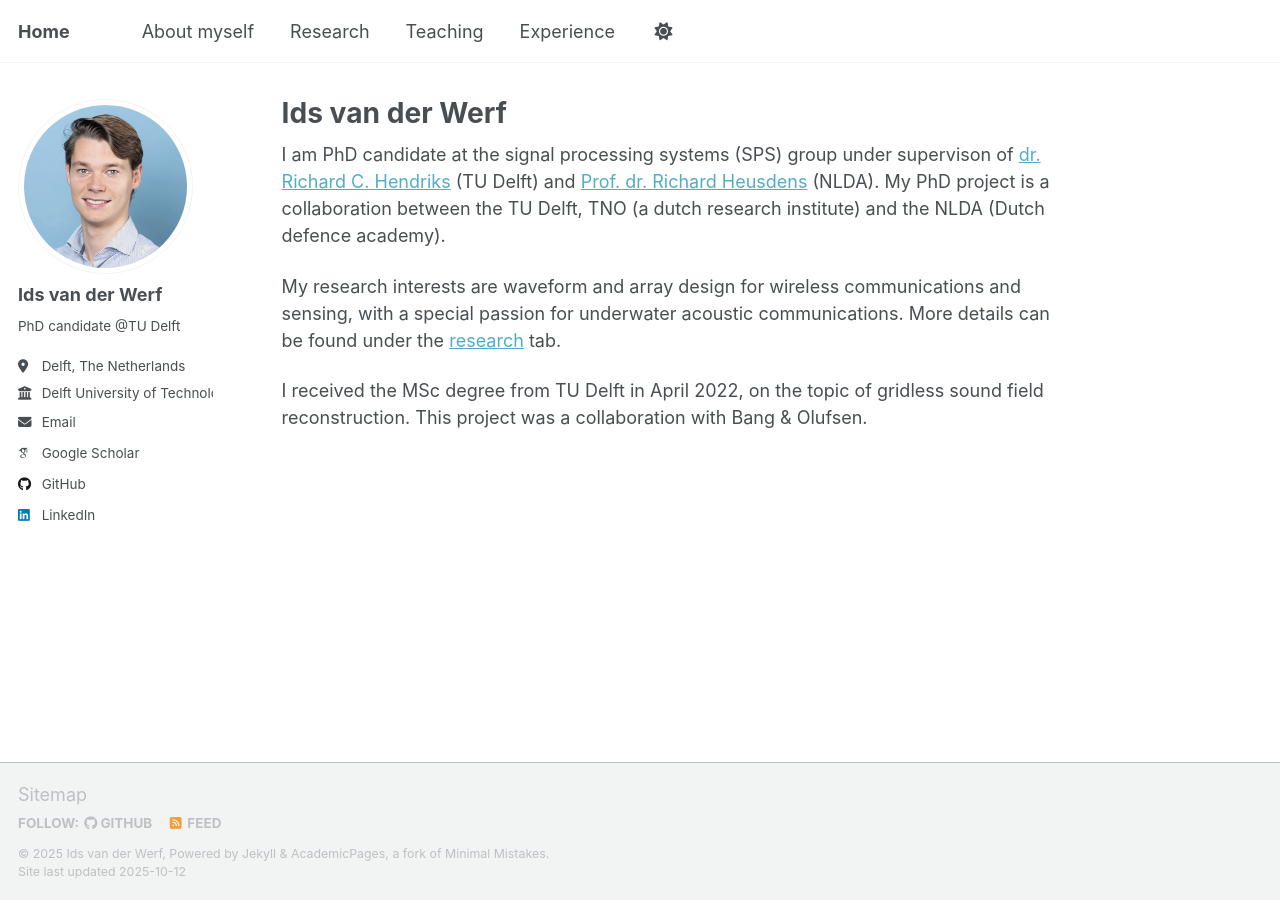
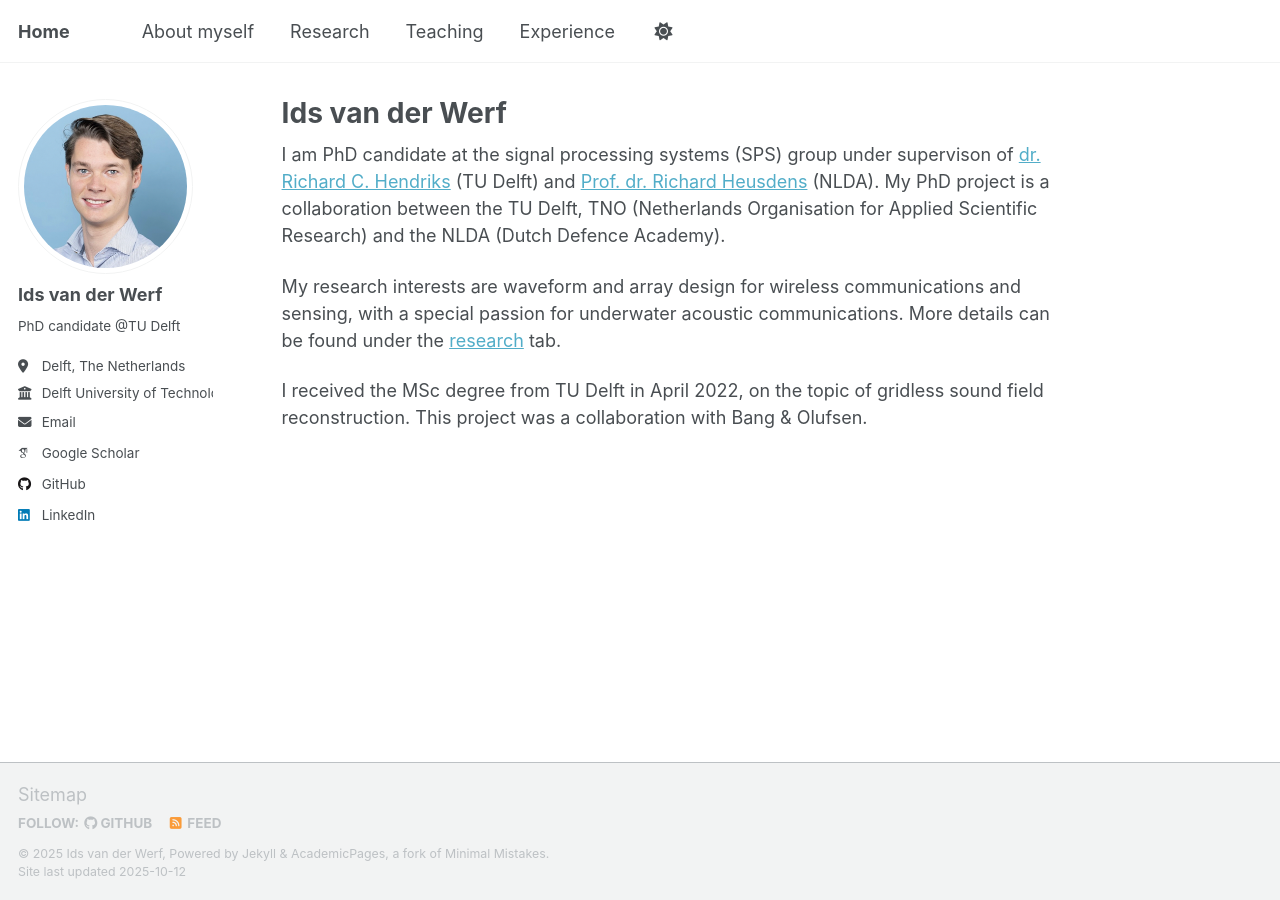
Before and after one commit to idsvanderwerf/idsvanderwerf.github.io, a Jekyll site: the page built from _pages/about.md, in a window 1280 px wide. Built offline with Jekyll 4.4.1, drawn with Linux system fonts in a browser that asks for light colours; some web fonts are replaced; a script that is not in the unit is left out.

Commit message:
Update about.md

```diff
--- a/_pages/about.md
+++ b/_pages/about.md
@@ -7,7 +7,7 @@ redirect_from:
   - /about.html
 ---
 
-I am PhD candidate at the signal processing systems (SPS) group under supervison of [dr. Richard C. Hendriks](https://sps.ewi.tudelft.nl/People/bio.php?id=47) (TU Delft) and [Prof. dr. Richard Heusdens](https://sps.ewi.tudelft.nl/People/bio.php?id=48) (NLDA). My PhD project is a collaboration between the TU Delft, TNO (a dutch research institute) and the NLDA (Dutch defence academy).
+I am PhD candidate at the signal processing systems (SPS) group under supervison of [dr. Richard C. Hendriks](https://sps.ewi.tudelft.nl/People/bio.php?id=47) (TU Delft) and [Prof. dr. Richard Heusdens](https://sps.ewi.tudelft.nl/People/bio.php?id=48) (NLDA). My PhD project is a collaboration between the TU Delft, TNO (Netherlands Organisation for Applied Scientific Research) and the NLDA (Dutch Defence Academy).
 
 My research interests are waveform and array design for wireless communications and sensing, with a special passion for underwater acoustic communications. More details can be found under the [research](https://idsvanderwerf.github.io/research) tab.
 
```
